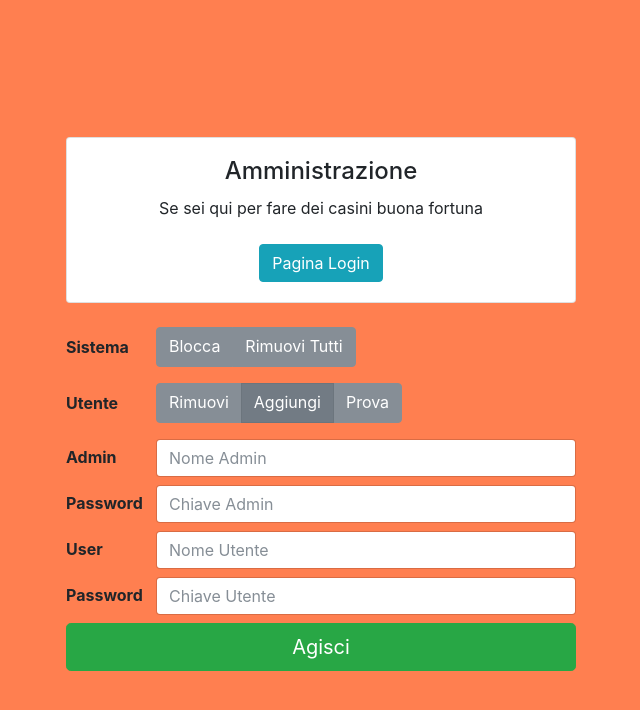
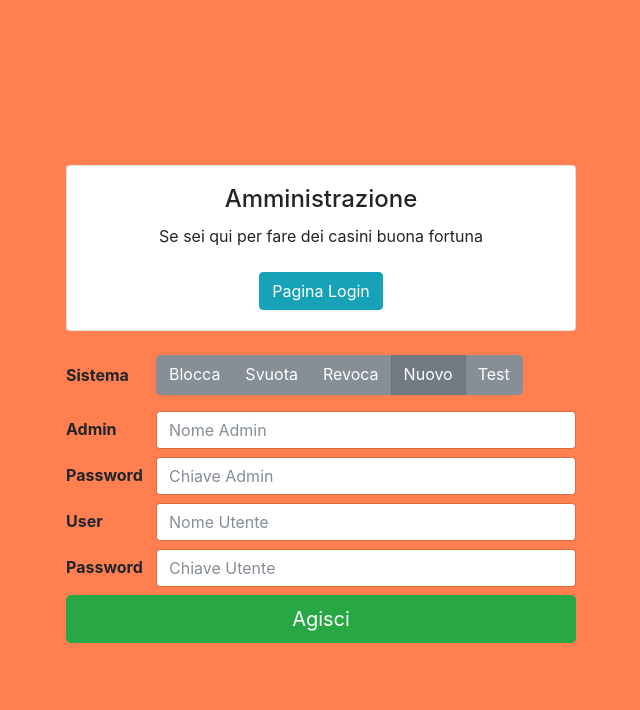
Before and after one commit to olimexsmart/DoorOpener, a plain HTML site: page admin.html in a window 1280 px wide. Shown: the whole page, without its empty margins (319-959 px from the left). Drawn offline with nearby package versions, Linux system fonts and the light colour scheme.

```diff
--- a/admin.html
+++ b/admin.html
@@ -41,22 +41,13 @@
 						<label class="btn btn-secondary">
 							<input type="radio" name="action" id="radio1" value="lock" autocomplete="off">Blocca</label>
 						<label class="btn btn-secondary">
-							<input type="radio" name="action" id="radio1bis" value="revokeAll" autocomplete="off">Rimuovi Tutti</label>
-					</div>
-				</div>
-			</fieldset>
-
-			<!-- Radio buttons second row-->
-			<fieldset class="form-group">
-				<div class="row">
-					<legend class="col-form-legend col-sm-2"><b>Utente</b></legend>
-					<div class="btn-group col-sm-10" data-toggle="buttons">
+							<input type="radio" name="action" id="radio1bis" value="revokeAll" autocomplete="off">Svuota</label>
 						<label class="btn btn-secondary">
-							<input type="radio" name="action" id="radio2" value="revoke" autocomplete="off">Rimuovi</label>
+							<input type="radio" name="action" id="radio2" value="revoke" autocomplete="off">Revoca</label>
 						<label class="btn btn-secondary active">
-							<input type="radio" name="action" id="radio3" value="add" autocomplete="off">Aggiungi</label>
+							<input type="radio" name="action" id="radio3" value="add" autocomplete="off">Nuovo</label>
 						<label class="btn btn-secondary">
-							<input type="radio" name="action" id="radio4" value="check" autocomplete="off">Prova</label>
+							<input type="radio" name="action" id="radio4" value="check" autocomplete="off">Test</label>
 					</div>
 				</div>
 			</fieldset>
--- a/admin.js
+++ b/admin.js
@@ -2,6 +2,7 @@ res = [];
 $(function () {
 	$('[data-toggle="tooltip"]').tooltip();
 	$('#radio3')[0].checked = true;
+	res = "add.ard";
 	// Modifing the visibility of the UI
 	// elements depending on the desired action
 	$('#radio1').on('change', function () {
```
Also changed, not shown: index.html (+1 -1 lines), 3 other files.
